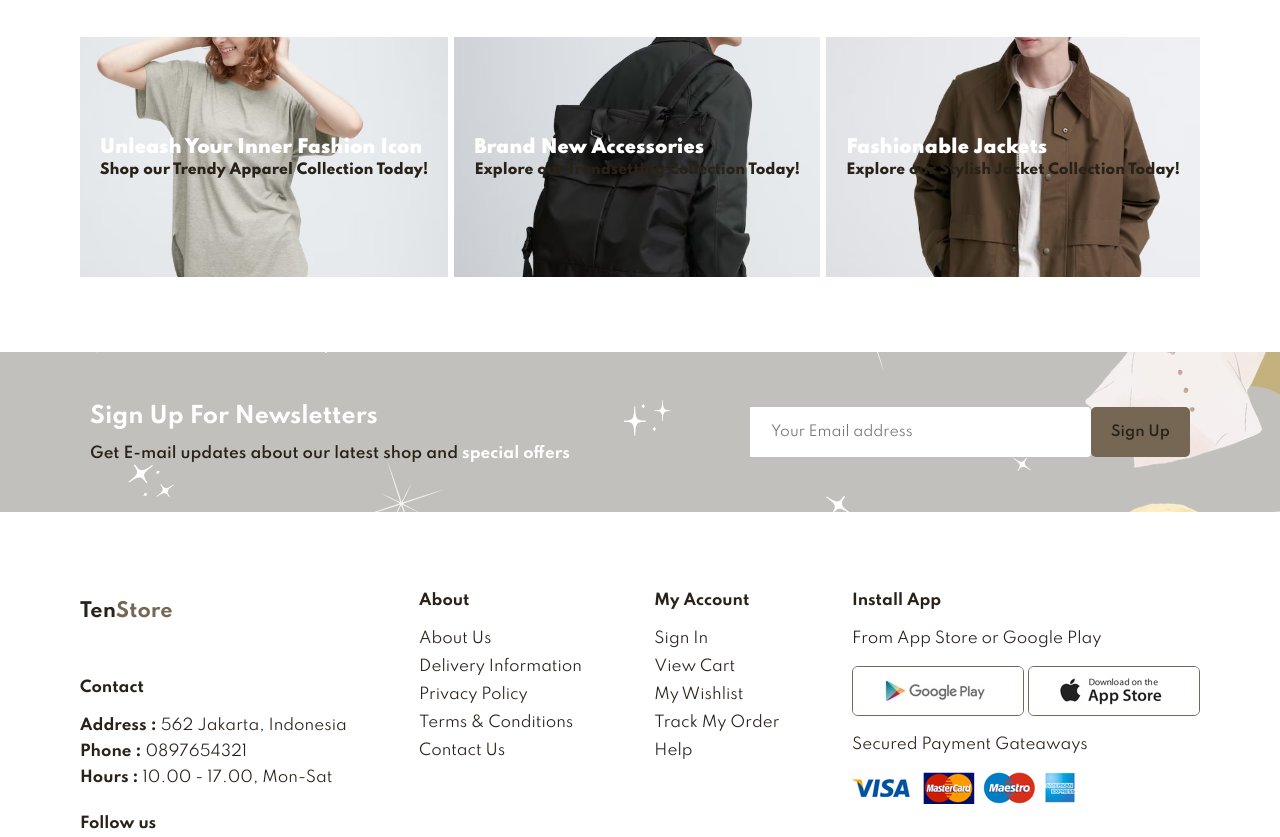
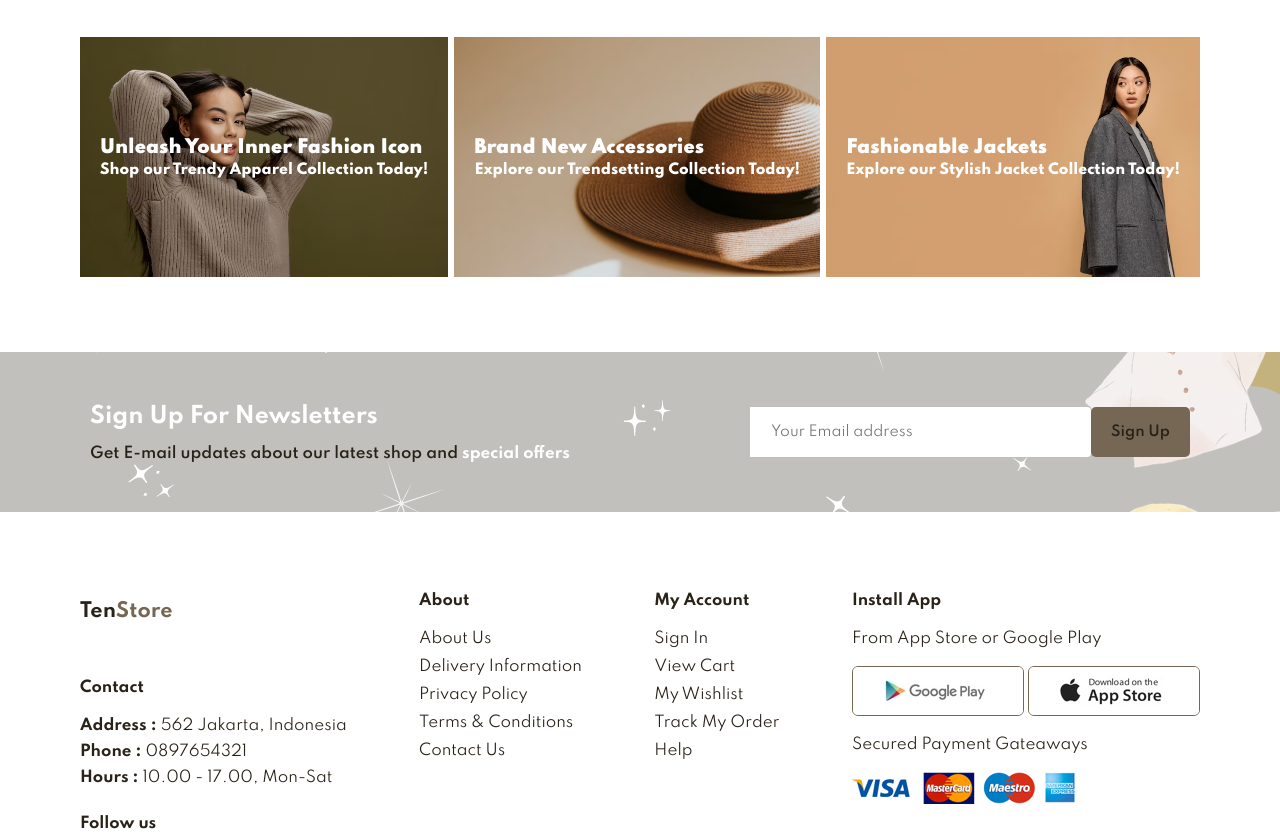
Before and after one commit to dekamaharani/capstoneproject_T10, a plain HTML site: page index.html in a window 1280 px wide. Shown: the part 5849-6686 px from the top of the page. Drawn offline with nearby package versions, Linux system fonts and the light colour scheme.

Commit message:
Change Photos Blog

```diff
--- a/style.css
+++ b/style.css
@@ -446,7 +446,7 @@ body {
   flex-direction: column;
   justify-content: center;
   align-items: flex-start;
-  background-image: url(Uniqlo/shirt.jpg);
+  background-image: url(assets/blog1.png);
   min-width: 30%;
   height: 30vh;
   background-size: cover;
@@ -455,10 +455,10 @@ body {
   margin-bottom: 20px;
 }
 #banner3 .banner-box2 {
-  background-image: url(Uniqlo/Tas\ Utilitas\ 2WAY.jpg);
+  background-image: url(assets/blog5.png);
 }
 #banner3 .banner-box3 {
-  background-image: url(Uniqlo/Jaket\ Blouson\ Pendek\ Utilitas.jpg);
+  background-image: url(assets/blog6.png);
 }
 #banner3 h2 {
   color: var(--bg-color);
@@ -467,7 +467,7 @@ body {
   line-height: 1.5;
 }
 #banner3 h3 {
-  color: var(--text-color);
+  color: var(--bg-color);
   font-weight: 800;
   font-size: 14px;
 }
```
Also changed, not shown: assets/11.png (added), assets/7.png (added), assets/blog1.png (added), assets/blog2.png (added), assets/blog3.png (added), assets/blog4.jpg (added), assets/blog5.png (added), assets/blog6.png (added).
